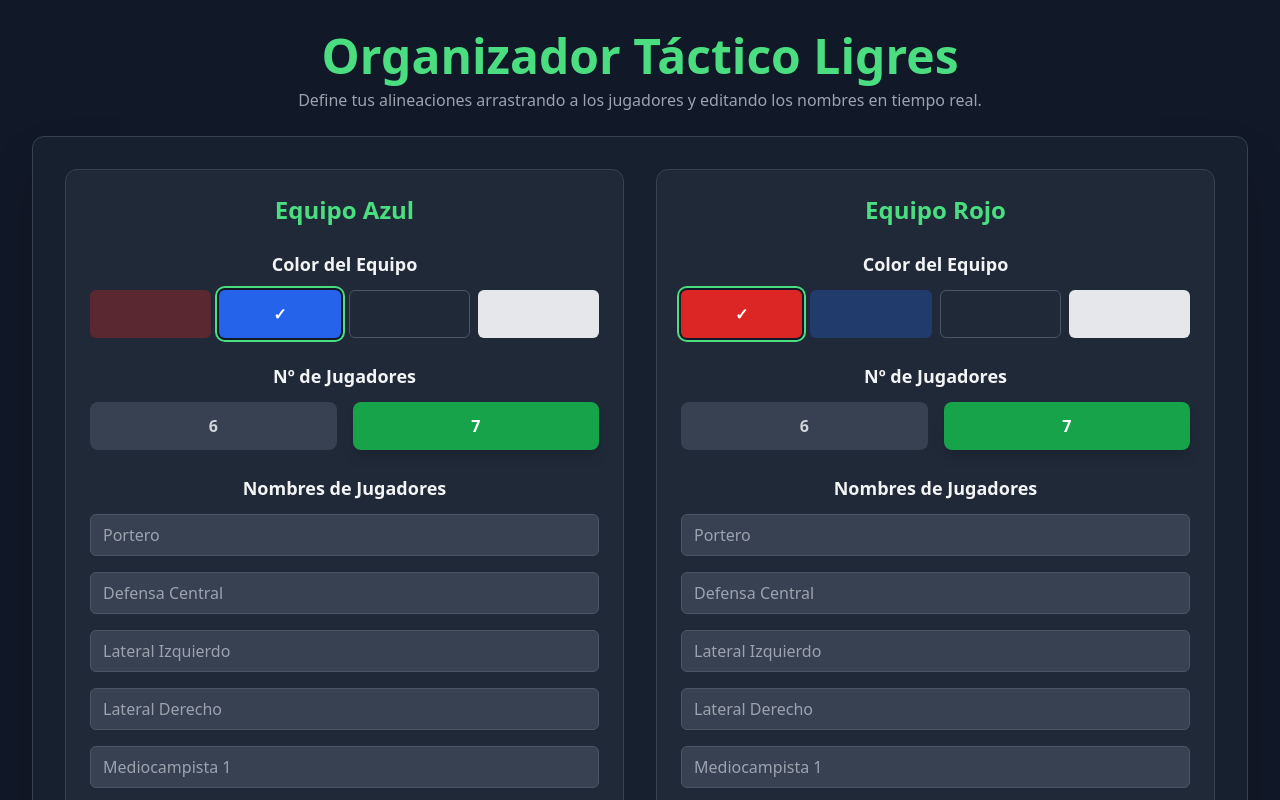
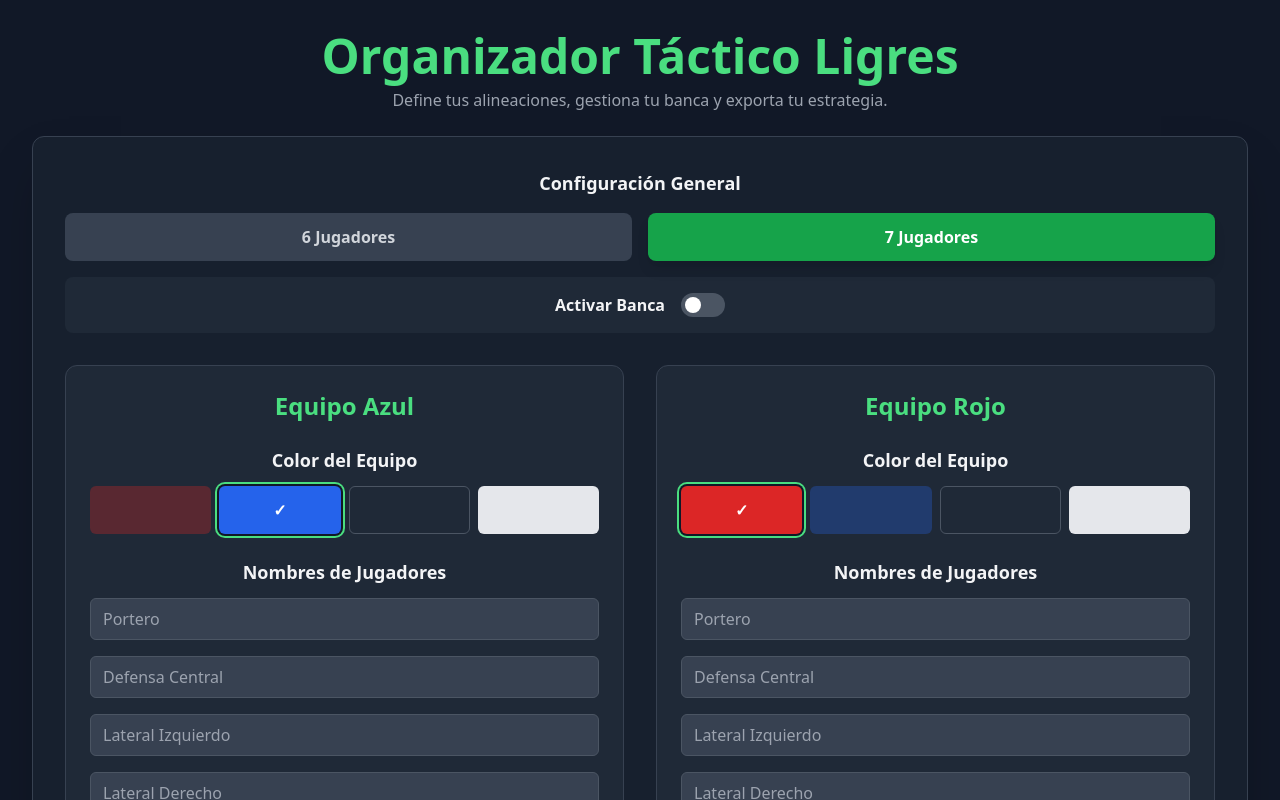
Before and after one commit to afmile/app-ligres, a React (Vite) app: page / in a window 1280 px wide. Shown: the top 800 px of the page. Built offline with nearby package versions, Linux system fonts and the light colour scheme.

Commit message:
añadida la función de banca y quitado el modo horizontal en escritorio.

```diff
--- a/App.tsx
+++ b/App.tsx
@@ -1,16 +1,17 @@
-
 import React, { useState } from 'react';
-import { Player, TeamSetup } from './types';
+import { Player, TeamSetup, BenchPlayer } from './types';
 import PlayerSetup from './components/PlayerSetup';
 import SoccerField from './components/SoccerField';
 import { DEFAULT_LAYOUT_6_PLAYERS, DEFAULT_LAYOUT_7_PLAYERS } from './constants';
 
 function App() {
   const [players, setPlayers] = useState<Player[]>([]);
+  const [benchPlayers, setBenchPlayers] = useState<BenchPlayer[]>([]);
   const [showField, setShowField] = useState(false);
 
   const handleSetupComplete = (team1: TeamSetup, team2: TeamSetup) => {
     const newPlayers: Player[] = [];
+    const newBenchPlayers: BenchPlayer[] = [];
     let idCounter = 0;
 
     // Create players for Team 1 (Bottom half of the field)
@@ -25,6 +26,17 @@ function App() {
         y: 50 + (posLayout.coordinates.y / 2),
         teamId: team1.color,
       });
+    });
+
+    // Create bench for Team 1
+    team1.bench.forEach(name => {
+        if(name.trim()) {
+            newBenchPlayers.push({
+                id: idCounter++,
+                name,
+                teamId: team1.color,
+            });
+        }
     });
 
     // Create players for Team 2 (Top half of the field)
@@ -42,7 +54,19 @@ function App() {
       });
     });
 
+    // Create bench for Team 2
+    team2.bench.forEach(name => {
+        if(name.trim()) {
+            newBenchPlayers.push({
+                id: idCounter++,
+                name,
+                teamId: team2.color,
+            });
+        }
+    });
+
     setPlayers(newPlayers);
+    setBenchPlayers(newBenchPlayers);
     setShowField(true);
   };
 
@@ -61,19 +85,21 @@ function App() {
   const handleReset = () => {
     setShowField(false);
     setPlayers([]);
+    setBenchPlayers([]);
   }
 
   return (
     <div className="min-h-screen bg-gray-900 text-gray-100 flex flex-col items-center p-4 sm:p-6 md:p-8">
       <header className="w-full max-w-7xl text-center mb-6">
         <h1 className="text-4xl sm:text-5xl font-bold text-green-400">Organizador Táctico Ligres</h1>
-        <p className="text-gray-400 mt-2">Define tus alineaciones arrastrando a los jugadores y editando los nombres en tiempo real.</p>
+        <p className="text-gray-400 mt-2">Define tus alineaciones, gestiona tu banca y exporta tu estrategia.</p>
       </header>
 
       <main className="w-full max-w-7xl flex-grow">
         {showField ? (
           <SoccerField
             players={players}
+            benchPlayers={benchPlayers}
             updatePlayerPosition={updatePlayerPosition}
             updatePlayerName={updatePlayerName}
             onReset={handleReset}
--- a/components/PlayerSetup.tsx
+++ b/components/PlayerSetup.tsx
@@ -13,26 +13,44 @@ const TeamForm: React.FC<{
   teamColor: TeamColor;
   setTeamColor: (color: TeamColor) => void;
   otherTeamColor?: TeamColor;
-  teamSize: 6 | 7;
-  setTeamSize: (size: 6 | 7) => void;
   playerNames: Record<string, string>;
   setPlayerNames: (names: Record<string, string>) => void;
   positions: PositionName[];
+  isBenchEnabled: boolean;
+  benchNames: string[];
+  setBenchNames: (names: string[]) => void;
 }> = ({
   teamLabel,
   teamColor,
   setTeamColor,
   otherTeamColor,
-  teamSize,
-  setTeamSize,
   playerNames,
   setPlayerNames,
-  positions
+  positions,
+  isBenchEnabled,
+  benchNames,
+  setBenchNames,
 }) => {
 
   const handleNameChange = (position: PositionName, name: string) => {
     setPlayerNames({ ...playerNames, [position]: name });
   };
+
+  const handleBenchNameChange = (index: number, name: string) => {
+    const newBenchNames = [...benchNames];
+    newBenchNames[index] = name;
+    setBenchNames(newBenchNames);
+  };
+
+  const addBenchPlayer = () => {
+      setBenchNames([...benchNames, '']);
+  }
+
+  const removeBenchPlayer = (index: number) => {
+      if(benchNames.length > 3) {
+        setBenchNames(benchNames.filter((_, i) => i !== index));
+      }
+  }
 
   const colorClasses: Record<TeamColor, string> = {
       red: 'bg-red-600 hover:bg-red-500',
@@ -71,26 +89,6 @@ const TeamForm: React.FC<{
       </div>
 
       <div>
-        <h3 className="text-lg font-semibold mb-3 text-center">Nº de Jugadores</h3>
-        <div className="flex space-x-4">
-          {[6, 7].map(size => (
-            <button
-              key={size}
-              type="button"
-              onClick={() => setTeamSize(size as 6 | 7)}
-              className={`flex-1 py-3 px-4 rounded-lg font-bold transition-all duration-200 focus:outline-none focus:ring-2 focus:ring-green-500 ${
-                teamSize === size
-                  ? 'bg-green-600 text-white shadow-lg'
-                  : 'bg-gray-700 text-gray-300 hover:bg-gray-600'
-              }`}
-            >
-              {size}
-            </button>
-          ))}
-        </div>
-      </div>
-
-      <div>
           <h3 className="text-lg font-semibold mb-3 text-center">Nombres de Jugadores</h3>
            <div className="grid grid-cols-1 gap-4">
             {positions.map(position => (
@@ -111,6 +109,38 @@ const TeamForm: React.FC<{
             ))}
           </div>
       </div>
+
+      {isBenchEnabled && (
+         <div>
+          <h3 className="text-lg font-semibold mb-3 text-center">Banca de Suplentes</h3>
+           <div className="grid grid-cols-1 gap-4">
+            {benchNames.map((name, index) => (
+              <div key={index} className="flex items-center space-x-2">
+                <input
+                  type="text"
+                  value={name}
+                  onChange={e => handleBenchNameChange(index, e.target.value)}
+                  placeholder={`Suplente ${index + 1}`}
+                  className="w-full bg-gray-700 border border-gray-600 rounded-md py-2 px-3 text-white placeholder-gray-400 focus:outline-none focus:ring-2 focus:ring-green-500 focus:border-green-500 transition"
+                />
+                {index >= 3 && (
+                    <button type="button" onClick={() => removeBenchPlayer(index)} className="p-2 text-red-400 hover:text-red-300">
+                        <svg xmlns="http://www.w3.org/2000/svg" className="h-5 w-5" viewBox="0 0 20 20" fill="currentColor">
+                          <path fillRule="evenodd" d="M10 18a8 8 0 100-16 8 8 0 000 16zM7 9a1 1 0 000 2h6a1 1 0 100-2H7z" clipRule="evenodd" />
+                        </svg>
+                    </button>
+                )}
+              </div>
+            ))}
+             <button type="button" onClick={addBenchPlayer} className="w-full mt-2 text-green-400 border-2 border-dashed border-gray-600 rounded-lg py-2 hover:bg-gray-700 hover:border-green-500 transition flex items-center justify-center space-x-2">
+                <svg xmlns="http://www.w3.org/2000/svg" className="h-5 w-5" viewBox="0 0 20 20" fill="currentColor">
+                  <path fillRule="evenodd" d="M10 18a8 8 0 100-16 8 8 0 000 16zm1-11a1 1 0 10-2 0v2H7a1 1 0 100 2h2v2a1 1 0 102 0v-2h2a1 1 0 100-2h-2V7z" clipRule="evenodd" />
+                </svg>
+                 <span>Añadir Suplente</span>
+             </button>
+          </div>
+      </div>
+      )}
     </div>
   );
 };
@@ -119,17 +149,19 @@ const TeamForm: React.FC<{
 const PlayerSetup: React.FC<PlayerSetupProps> = ({ onSetupComplete }) => {
   const [team1Color, setTeam1Color] = useState<TeamColor>('blue');
   const [team2Color, setTeam2Color] = useState<TeamColor>('red');
-  const [team1Size, setTeam1Size] = useState<6 | 7>(7);
-  const [team2Size, setTeam2Size] = useState<6 | 7>(7);
+  const [teamSize, setTeamSize] = useState<6 | 7>(7);
   const [team1Names, setTeam1Names] = useState<Record<string, string>>({});
   const [team2Names, setTeam2Names] = useState<Record<string, string>>({});
+  const [isBenchEnabled, setIsBenchEnabled] = useState(false);
+  const [team1Bench, setTeam1Bench] = useState<string[]>(['', '', '']);
+  const [team2Bench, setTeam2Bench] = useState<string[]>(['', '', '']);
 
-  const positions1 = useMemo(() => team1Size === 6 ? POSITIONS_6_PLAYERS : POSITIONS_7_PLAYERS, [team1Size]);
-  const positions2 = useMemo(() => team2Size === 6 ? POSITIONS_6_PLAYERS : POSITIONS_7_PLAYERS, [team2Size]);
 
-  const isTeam1Valid = useMemo(() => positions1.every(pos => team1Names[pos]?.trim() !== ''), [team1Names, positions1]);
+  const positions = useMemo(() => teamSize === 6 ? POSITIONS_6_PLAYERS : POSITIONS_7_PLAYERS, [teamSize]);
+
+  const isTeam1Valid = useMemo(() => positions.every(pos => team1Names[pos]?.trim() !== ''), [team1Names, positions]);
   const areTeamColorsValid = useMemo(() => team1Color !== team2Color, [team1Color, team2Color]);
-  const isTeam2Valid = useMemo(() => positions2.every(pos => team2Names[pos]?.trim() !== ''), [team2Names, positions2]);
+  const isTeam2Valid = useMemo(() => positions.every(pos => team2Names[pos]?.trim() !== ''), [team2Names, positions]);
   const isFormValid = isTeam1Valid && isTeam2Valid && areTeamColorsValid;
 
   const colorTranslations: Record<TeamColor, string> = {
@@ -147,36 +179,80 @@ const PlayerSetup: React.FC<PlayerSetupProps> = ({ onSetupComplete }) => {
     if (!isFormValid) return;
 
     onSetupComplete(
-        { color: team1Color, size: team1Size, playerNames: team1Names },
-        { color: team2Color, size: team2Size, playerNames: team2Names }
+        { color: team1Color, size: teamSize, playerNames: team1Names, bench: isBenchEnabled ? team1Bench.filter(n => n.trim()) : [] },
+        { color: team2Color, size: teamSize, playerNames: team2Names, bench: isBenchEnabled ? team2Bench.filter(n => n.trim()) : [] }
     );
   };
+
+  const toggleBench = () => {
+    const nextState = !isBenchEnabled;
+    setIsBenchEnabled(nextState);
+    if (!nextState) {
+        setTeam1Bench(['', '', '']);
+        setTeam2Bench(['', '', '']);
+    }
+  }
 
   return (
     <div className="bg-gray-800/50 p-6 md:p-8 rounded-xl shadow-2xl border border-gray-700 animate-fade-in">
       <form onSubmit={handleSubmit}>
+        <div className="mb-8 space-y-4">
+            <h3 className="text-lg font-semibold text-center">Configuración General</h3>
+             <div className="flex space-x-4">
+              {[6, 7].map(size => (
+                <button
+                  key={size}
+                  type="button"
+                  onClick={() => setTeamSize(size as 6 | 7)}
+                  className={`flex-1 py-3 px-4 rounded-lg font-bold transition-all duration-200 focus:outline-none focus:ring-2 focus:ring-green-500 ${
+                    teamSize === size
+                      ? 'bg-green-600 text-white shadow-lg'
+                      : 'bg-gray-700 text-gray-300 hover:bg-gray-600'
+                  }`}
+                >
+                  {size} Jugadores
+                </button>
+              ))}
+            </div>
+            <div className="flex items-center justify-center bg-gray-800 p-4 rounded-lg">
+                <label htmlFor="bench-toggle" className="font-semibold mr-4">Activar Banca</label>
+                <button
+                    type="button"
+                    role="switch"
+                    aria-checked={isBenchEnabled}
+                    onClick={toggleBench}
+                    id="bench-toggle"
+                    className={`${isBenchEnabled ? 'bg-green-600' : 'bg-gray-600'} relative inline-flex h-6 w-11 items-center rounded-full transition-colors focus:outline-none focus:ring-2 focus:ring-green-500 focus:ring-offset-2 focus:ring-offset-gray-800`}
+                >
+                    <span className={`${isBenchEnabled ? 'translate-x-6' : 'translate-x-1'} inline-block h-4 w-4 transform rounded-full bg-white transition-transform`}/>
+                </button>
+            </div>
+        </div>
+
         <div className="grid grid-cols-1 md:grid-cols-2 gap-8 mb-8">
             <TeamForm
               teamLabel={team1Label}
               teamColor={team1Color}
               setTeamColor={setTeam1Color}
               otherTeamColor={team2Color}
-              teamSize={team1Size}
-              setTeamSize={setTeam1Size}
               playerNames={team1Names}
               setPlayerNames={setTeam1Names}
-              positions={positions1}
+              positions={positions}
+              isBenchEnabled={isBenchEnabled}
+              benchNames={team1Bench}
+              setBenchNames={setTeam1Bench}
             />
             <TeamForm
               teamLabel={team2Label}
               teamColor={team2Color}
               setTeamColor={setTeam2Color}
               otherTeamColor={team1Color}
-              teamSize={team2Size}
-              setTeamSize={setTeam2Size}
               playerNames={team2Names}
               setPlayerNames={setTeam2Names}
-              positions={positions2}
+              positions={positions}
+              isBenchEnabled={isBenchEnabled}
+              benchNames={team2Bench}
+              setBenchNames={setTeam2Bench}
             />
         </div>
 
--- a/components/SoccerField.tsx
+++ b/components/SoccerField.tsx
@@ -1,11 +1,12 @@
 import React, { useRef, useState, useCallback, useEffect } from 'react';
-import { Player } from '../types';
+import { Player, BenchPlayer, TeamColor } from '../types';
 import PlayerMarker from './PlayerMarker';
 
 declare const html2canvas: any;
 
 interface SoccerFieldProps {
   players: Player[];
+  benchPlayers: BenchPlayer[];
   updatePlayerPosition: (id: number, x: number, y: number) => void;
   updatePlayerName: (id: number, newName: string) => void;
   onReset: () => void;
@@ -33,33 +34,47 @@ const VerticalFieldLinesSVG = () => (
     </svg>
 );
 
-const HorizontalFieldLinesSVG = () => (
-    <svg
-      xmlns="http://www.w3.org/2000/svg"
-      viewBox="0 0 800 500"
-      className="absolute inset-0 w-full h-full"
-      preserveAspectRatio="none"
-    >
-      <defs>
-        <style>{`.line{stroke:#a3a3a3;stroke-opacity:0.6;stroke-width:3;fill:none;}`}</style>
-      </defs>
-      <rect x="1.5" y="1.5" width="797" height="497" className="line" />
-      <path d="M400 0 V500 M400 250 m0 -70 a70 70 0 1 0 0 140 a70 70 0 1 0 0 -140" className="line" />
-      <circle cx="400" cy="250" r="4" fill="#a3a3a3" fillOpacity="0.6" />
-      <path d="M0 90 H130 V410 H0 M800 90 H670 V410 H800" className="line" />
-      <path d="M0 180 H45 V320 H0 M800 180 H755 V320 H800" className="line" />
-      <circle cx="90" cy="250" r="3" fill="#a3a3a3" fillOpacity="0.6" />
-      <circle cx="710" cy="250" r="3" fill="#a3a3a3" fillOpacity="0.6" />
-      <path d="M130 180 A 60 70 0 0 0 130 320" className="line" />
-      <path d="M670 180 A 60 70 0 0 1 670 320" className="line" />
-    </svg>
+const BenchList: React.FC<{ title: string; players: BenchPlayer[], teamColor: TeamColor }> = ({ title, players, teamColor }) => {
+    const teamColorClasses: Record<TeamColor, string> = {
+        red: 'bg-red-800/70 border-red-600',
+        blue: 'bg-blue-800/70 border-blue-600',
+        black: 'bg-gray-800/70 border-gray-600',
+        white: 'bg-gray-200/70 border-gray-400 text-black',
+    };
+    const titleColorClasses: Record<TeamColor, string> = {
+        red: 'bg-red-600',
+        blue: 'bg-blue-600',
+        black: 'bg-gray-600',
+        white: 'bg-gray-400 text-black',
+    };
+
+    if (players.length === 0) return null;
+
+    return (
+        <div className={`rounded-lg overflow-hidden border-2 ${teamColorClasses[teamColor]}`}>
+            <h3 className={`text-center font-bold p-2 ${titleColorClasses[teamColor]}`}>{title}</h3>
+            <ul className="p-2 space-y-1">
+                {players.map(p => <li key={p.id} className="font-semibold truncate">{p.name}</li>)}
+            </ul>
+        </div>
     );
+};
 
 
-const SoccerField: React.FC<SoccerFieldProps> = ({ players, updatePlayerPosition, updatePlayerName, onReset }) => {
+const SoccerField: React.FC<SoccerFieldProps> = ({ players, benchPlayers, updatePlayerPosition, updatePlayerName, onReset }) => {
   const fieldRef = useRef<HTMLDivElement>(null);
+  const exportRef = useRef<HTMLDivElement>(null);
   const [activePlayerId, setActivePlayerId] = useState<number | null>(null);
   const [isExporting, setIsExporting] = useState(false);
+
+  const team1 = players.find(p => p.y > 50);
+  const team2 = players.find(p => p.y <= 50);
+  const team1Color = team1?.teamId || 'blue';
+  const team2Color = team2?.teamId || 'red';
+
+  const team1Bench = benchPlayers.filter(p => p.teamId === team1Color);
+  const team2Bench = benchPlayers.filter(p => p.teamId === team2Color);
+
 
   const handleMouseMove = useCallback((event: MouseEvent | TouchEvent) => {
     if (activePlayerId === null || !fieldRef.current) return;
@@ -107,8 +122,8 @@ const SoccerField: React.FC<SoccerFieldProps> = ({ players, updatePlayerPosition
   };
 
   const handleExportImage = async () => {
-    const fieldElement = fieldRef.current;
-    if (!fieldElement || isExporting) return;
+    const exportElement = exportRef.current;
+    if (!exportElement || isExporting) return;
 
     setIsExporting(true);
 
@@ -117,20 +132,12 @@ const SoccerField: React.FC<SoccerFieldProps> = ({ players, updatePlayerPosition
         activeElement.blur();
     }
 
-    const originalAspectRatio = fieldElement.style.aspectRatio;
-    const originalClasses = fieldElement.className;
-
-    // Temporarily force vertical aspect ratio for export
-    fieldElement.className = originalClasses.replace(/lg:aspect-\[.*?\]/g, ''); // remove horizontal aspect ratio class
-    fieldElement.style.aspectRatio = '4 / 5';
-
-
     await new Promise(resolve => setTimeout(resolve, 100));
 
     try {
-        const canvas = await html2canvas(fieldElement, {
-            backgroundColor: '#059669',
-            scale: 3,
+        const canvas = await html2canvas(exportElement, {
+            backgroundColor: '#111827', // bg-gray-900
+            scale: 2,
             logging: false,
             useCORS: true,
         });
@@ -145,24 +152,18 @@ const SoccerField: React.FC<SoccerFieldProps> = ({ players, updatePlayerPosition
         console.error('Error exporting image:', error);
         alert('Hubo un error al exportar la imagen. Por favor, inténtalo de nuevo.');
     } finally {
-        fieldElement.style.aspectRatio = originalAspectRatio;
-        fieldElement.className = originalClasses;
         setIsExporting(false);
     }
   };
 
   return (
-    <div className="w-full flex flex-col lg:flex-row items-center lg:items-start lg:justify-center gap-8 animate-fade-in">
+    <div className="w-full flex flex-col items-center justify-center gap-8 animate-fade-in">
+        <div ref={exportRef} className="w-full max-w-lg lg:max-w-xl flex items-center justify-center p-4 gap-4 bg-gray-900">
             <div
                 ref={fieldRef}
-            className="relative w-full max-w-[400px] lg:max-w-3xl bg-green-700 rounded-lg shadow-2xl border-4 border-gray-600 overflow-hidden aspect-[9/16] lg:aspect-[3/2]"
+                className="relative w-full max-w-[400px] bg-green-700 rounded-lg shadow-2xl border-4 border-gray-600 overflow-hidden aspect-[9/16] flex-shrink-0"
             >
-            <div className="block lg:hidden">
                 <VerticalFieldLinesSVG />
-            </div>
-            <div className="hidden lg:block">
-              <HorizontalFieldLinesSVG />
-            </div>
                 {players.map(player => (
                     <PlayerMarker
                         key={player.id}
@@ -173,10 +174,17 @@ const SoccerField: React.FC<SoccerFieldProps> = ({ players, updatePlayerPosition
                     />
                 ))}
             </div>
-        <div className="w-full lg:w-auto flex flex-col sm:flex-row lg:flex-col items-center gap-4">
+             {(team1Bench.length > 0 || team2Bench.length > 0) && (
+                <div className="w-40 flex-shrink-0 h-full flex flex-col justify-between self-stretch py-8 space-y-4">
+                     <BenchList title="Banca" players={team2Bench} teamColor={team2Color} />
+                     <BenchList title="Banca" players={team1Bench} teamColor={team1Color} />
+                </div>
+             )}
+        </div>
+        <div className="w-full lg:w-auto flex flex-col sm:flex-row items-center gap-4 max-w-lg lg:max-w-xl">
             <button
                 onClick={onReset}
-                className="w-full sm:w-auto lg:w-full bg-red-600 text-white font-bold py-3 px-6 rounded-lg hover:bg-red-700 transition-colors duration-300 shadow-lg flex items-center justify-center space-x-2"
+                className="w-full sm:flex-1 bg-red-600 text-white font-bold py-3 px-6 rounded-lg hover:bg-red-700 transition-colors duration-300 shadow-lg flex items-center justify-center space-x-2"
             >
                 <svg xmlns="http://www.w3.org/2000/svg" className="h-5 w-5" viewBox="0 0 20 20" fill="currentColor">
                   <path fillRule="evenodd" d="M4 2a1 1 0 011 1v2.101a7.002 7.002 0 0111.898 2.162l-1.5-1.5a1 1 0 111.415-1.414l3 3a1 1 0 010 1.414l-3 3a1 1 0 01-1.415-1.414l1.5-1.5A5.002 5.002 0 005 9V11a1 1 0 11-2 0V3a1 1 0 011-1z" clipRule="evenodd" />
@@ -186,7 +194,7 @@ const SoccerField: React.FC<SoccerFieldProps> = ({ players, updatePlayerPosition
             <button
                 onClick={handleExportImage}
                 disabled={isExporting}
-                className="w-full sm:w-auto lg:w-full bg-blue-600 text-white font-bold py-3 px-6 rounded-lg hover:bg-blue-700 transition-colors duration-300 shadow-lg flex items-center justify-center space-x-2 disabled:bg-gray-500 disabled:cursor-wait"
+                className="w-full sm:flex-1 bg-blue-600 text-white font-bold py-3 px-6 rounded-lg hover:bg-blue-700 transition-colors duration-300 shadow-lg flex items-center justify-center space-x-2 disabled:bg-gray-500 disabled:cursor-wait"
             >
                 <svg xmlns="http://www.w3.org/2000/svg" className="h-5 w-5" viewBox="0 0 20 20" fill="currentColor">
                     <path d="M3 17a1 1 0 011-1h12a1 1 0 110 2H4a1 1 0 01-1-1zM6.293 6.707a1 1 0 010-1.414l3-3a1 1 0 011.414 0l3 3a1 1 0 01-1.414 1.414L11 5.414V13a1 1 0 11-2 0V5.414L7.707 6.707a1 1 0 01-1.414 0z" />
```
Also changed, not shown: types.ts (+7 -0 lines), 1 other file (tests, documents, lock files or other folders). Lines whose indentation alone changed are shown as unchanged.
